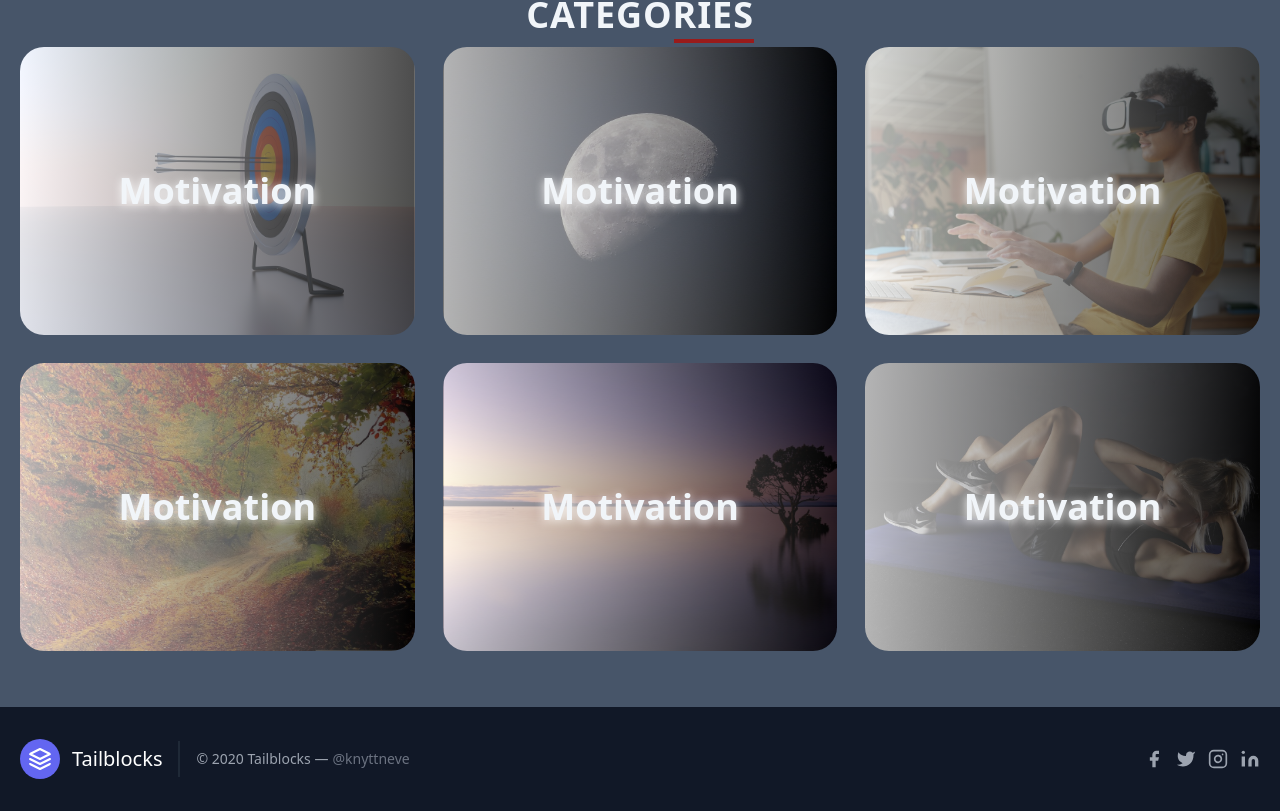
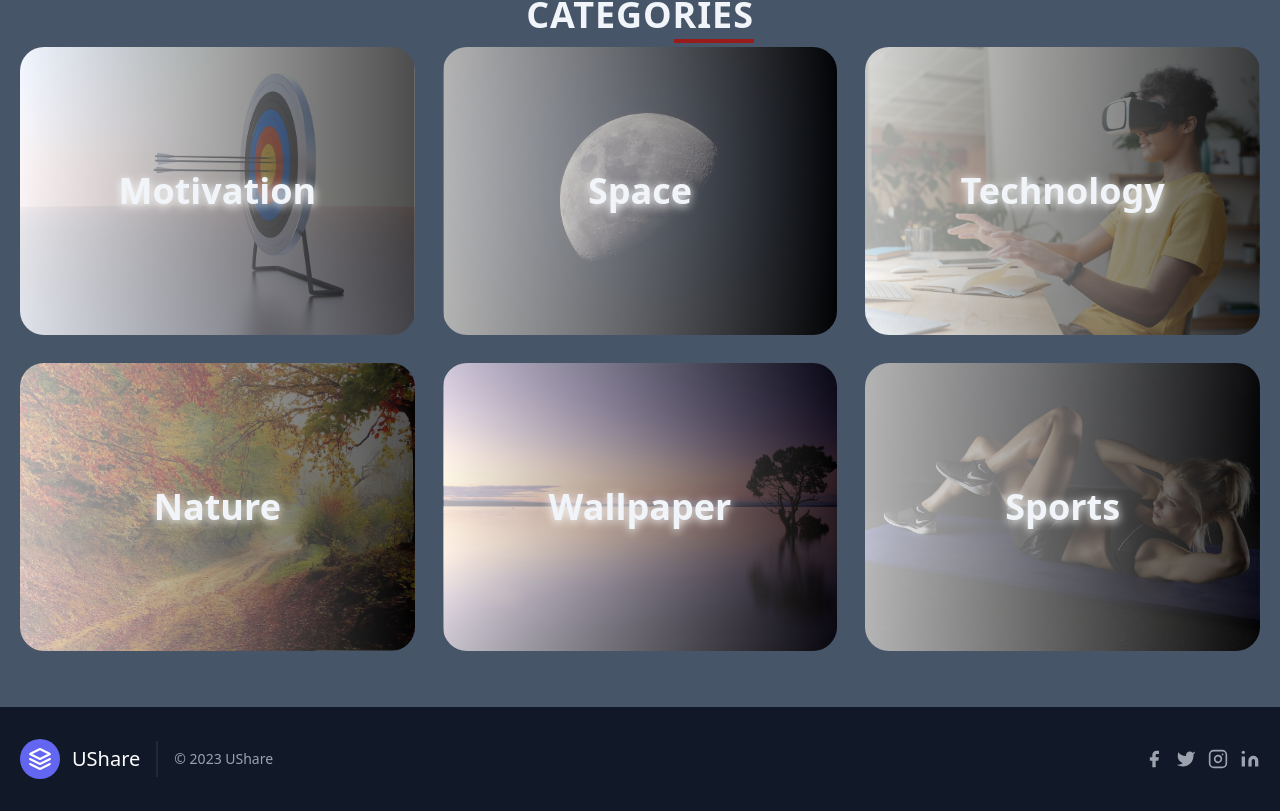
Before and after one commit to Madhur-Dandev/Photo_Sharing_App, a React (Vite) app in the folder frontend/: page / in a window 1280 px wide. Shown: the part 897-1708 px from the top of the page. Built offline with nearby package versions, Linux system fonts and the light colour scheme; a web font is replaced by a local one.

Commit message:
Fixed Typos

```diff
--- a/frontend/src/components/Categories.jsx
+++ b/frontend/src/components/Categories.jsx
@@ -35,7 +35,7 @@ const Categories = () => {
               className="text-slate-100 font-bold text-4xl"
               style={{ textShadow: "0px 2px 10px white" }}
             >
-              Motivation
+              Space
             </p>
           </div>
         </a>
@@ -51,7 +51,7 @@ const Categories = () => {
               className="text-slate-100 font-bold text-4xl"
               style={{ textShadow: "0px 2px 10px white" }}
             >
-              Motivation
+              Technology
             </p>
           </div>
         </a>
@@ -67,7 +67,7 @@ const Categories = () => {
               className="text-slate-100 font-bold text-4xl"
               style={{ textShadow: "0px 2px 10px white" }}
             >
-              Motivation
+              Nature
             </p>
           </div>
         </a>
@@ -83,7 +83,7 @@ const Categories = () => {
               className="text-slate-100 font-bold text-4xl"
               style={{ textShadow: "0px 2px 10px white" }}
             >
-              Motivation
+              Wallpaper
             </p>
           </div>
         </a>
@@ -99,7 +99,7 @@ const Categories = () => {
               className="text-slate-100 font-bold text-4xl"
               style={{ textShadow: "0px 2px 10px white" }}
             >
-              Motivation
+              Sports
             </p>
           </div>
         </a>
--- a/frontend/src/components/Footer.jsx
+++ b/frontend/src/components/Footer.jsx
@@ -15,18 +15,10 @@ const Footer = () => {
           >
             <path d="M12 2L2 7l10 5 10-5-10-5zM2 17l10 5 10-5M2 12l10 5 10-5"></path>
           </svg>
-          <span class="ml-3 text-xl">Tailblocks</span>
+          <span class="ml-3 text-xl">UShare</span>
         </a>
         <p class="text-sm text-gray-400 sm:ml-4 sm:pl-4 sm:border-l-2 sm:border-gray-800 sm:py-2 sm:mt-0 mt-4">
-          © 2020 Tailblocks —
-          <a
-            href="https://twitter.com/knyttneve"
-            class="text-gray-500 ml-1"
-            target="_blank"
-            rel="noopener noreferrer"
-          >
-            @knyttneve
-          </a>
+          © 2023 UShare
         </p>
         <span class="inline-flex sm:ml-auto sm:mt-0 mt-4 justify-center sm:justify-start">
           <a class="text-gray-400">
```
